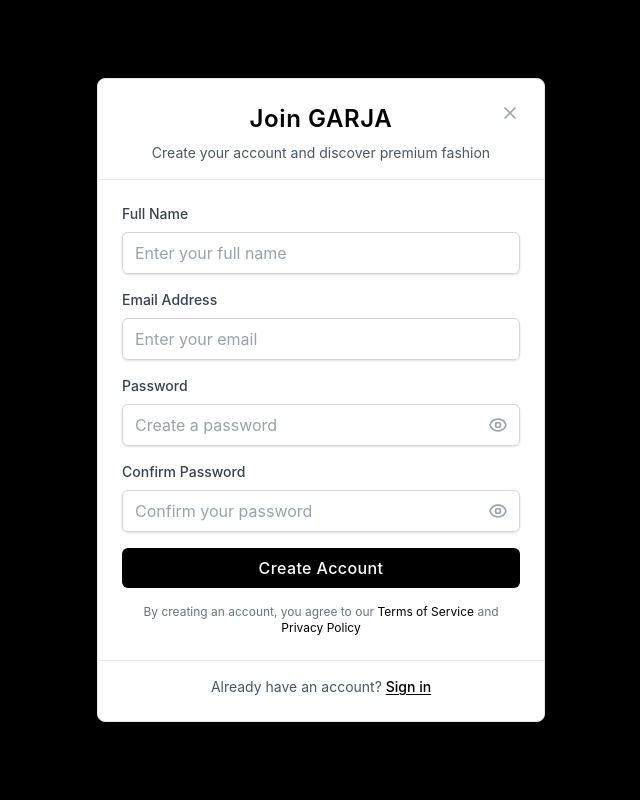
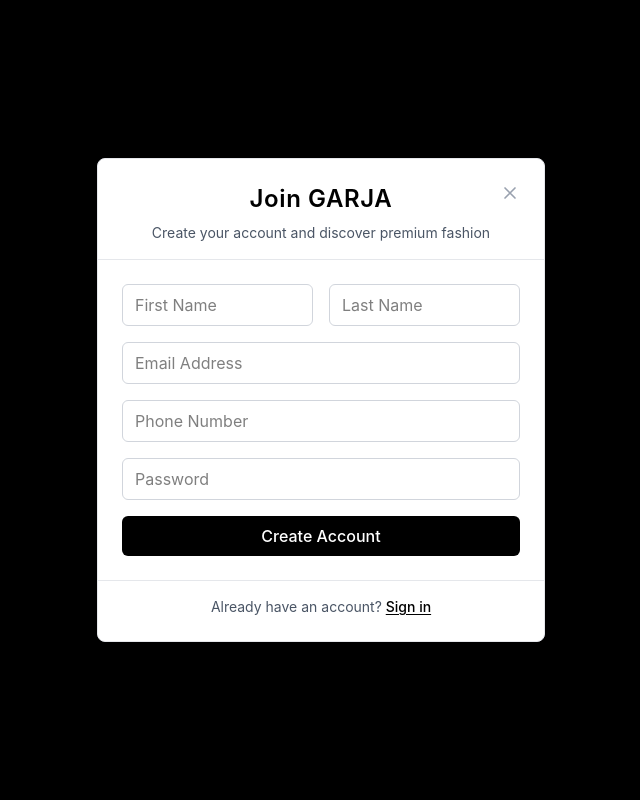
Before and after one commit to WTLInterns/GARJA_FRONTEND, a Next.js app: page /checkout in a window 1280 px wide. Both pictures are taken after a click on the button "Sign up". Shown: the top 800 px of the page, without its empty margins (319-959 px from the left). Built offline with nearby package versions, Linux system fonts and the light colour scheme.

Commit message:
sign up api implement

```diff
--- a/package.json
+++ b/package.json
@@ -9,6 +9,7 @@
     "lint": "next lint"
   },
   "dependencies": {
+    "axios": "^1.11.0",
     "chart.js": "^4.5.0",
     "next": "^15.5.2",
     "react": "^19.1.1",
--- a/src/components/AuthModal.tsx
+++ b/src/components/AuthModal.tsx
@@ -1,8 +1,7 @@
 'use client';
 
-import React, { useEffect } from 'react';
-import LoginForm from './LoginForm';
-import SignupForm from './SignupForm';
+import React, { useEffect, useState } from 'react';
+import axios from 'axios';
 
 interface AuthModalProps {
   isOpen: boolean;
@@ -13,10 +12,34 @@
 const AuthModal: React.FC<AuthModalProps> = ({ isOpen, onClose, initialMode = 'login' }) => {
   const [mode, setMode] = React.useState<'login' | 'signup'>(initialMode);
 
+  // Signup form state
+  const [formData, setFormData] = useState({
+    firstName: '',
+    lastName: '',
+    email: '',
+    phoneNumber: '',
+    password: '',
+    role: 'USER'
+  });
+  const [isLoading, setIsLoading] = useState(false);
+  const [error, setError] = useState('');
+  const [showSuccess, setShowSuccess] = useState(false);
+
   // Reset mode when modal opens
   useEffect(() => {
     if (isOpen) {
       setMode(initialMode);
+      // Reset form data when modal opens
+      setFormData({
+        firstName: '',
+        lastName: '',
+        email: '',
+        phoneNumber: '',
+        password: '',
+        role: 'USER'
+      });
+      setError('');
+      setShowSuccess(false);
     }
   }, [isOpen, initialMode]);
 
@@ -51,6 +74,90 @@
     };
   }, [isOpen, onClose]);
 
+  const handleInputChange = (e: React.ChangeEvent<HTMLInputElement>) => {
+    const { name, value } = e.target;
+    setFormData(prev => ({
+      ...prev,
+      [name]: value
+    }));
+    if (error) setError('');
+  };
+
+  // Play success sound function
+  const playSuccessSound = () => {
+    try {
+      // Create a simple success sound using Web Audio API
+      const audioContext = new (window.AudioContext || (window as any).webkitAudioContext)();
+
+      // Create oscillators for a pleasant chime sound
+      const oscillator1 = audioContext.createOscillator();
+      const oscillator2 = audioContext.createOscillator();
+      const gainNode = audioContext.createGain();
+
+      // Connect nodes
+      oscillator1.connect(gainNode);
+      oscillator2.connect(gainNode);
+      gainNode.connect(audioContext.destination);
+
+      // Set frequencies for a pleasant chord (C major)
+      oscillator1.frequency.setValueAtTime(523.25, audioContext.currentTime); // C5
+      oscillator2.frequency.setValueAtTime(659.25, audioContext.currentTime); // E5
+
+      // Set waveform
+      oscillator1.type = 'sine';
+      oscillator2.type = 'sine';
+
+      // Create fade out effect
+      gainNode.gain.setValueAtTime(0.3, audioContext.currentTime);
+      gainNode.gain.exponentialRampToValueAtTime(0.01, audioContext.currentTime + 0.8);
+
+      // Play the sound
+      oscillator1.start(audioContext.currentTime);
+      oscillator2.start(audioContext.currentTime);
+      oscillator1.stop(audioContext.currentTime + 0.8);
+      oscillator2.stop(audioContext.currentTime + 0.8);
+    } catch (error) {
+      // Fallback: If Web Audio API is not supported, you can use a simple beep
+      console.log('Success! Audio not supported in this browser');
+    }
+  };
+
+  const handleSignupSubmit = async (e: React.FormEvent) => {
+    e.preventDefault();
+    setIsLoading(true);
+    setError('');
+
+    try {
+      const response = await axios.post('http://localhost:8085/auth/signup', {
+        firstName: formData.firstName,
+        lastName: formData.lastName,
+        email: formData.email,
+        phoneNumber: formData.phoneNumber,
+        password: formData.password,
+        role: formData.role
+      });
+
+      if (response.status === 200 || response.status === 201) {
+        // Show success message and play sound
+        setShowSuccess(true);
+        playSuccessSound();
+
+        // Close modal after 2 seconds
+        setTimeout(() => {
+          onClose();
+        }, 2000);
+      }
+    } catch (error: any) {
+      if (error.response) {
+        setError(error.response.data?.message || 'Signup failed. Please try again.');
+      } else {
+        setError('Unable to connect to server. Please try again.');
+      }
+    } finally {
+      setIsLoading(false);
+    }
+  };
+
   if (!isOpen) return null;
 
   const handleBackdropClick = (e: React.MouseEvent) => {
@@ -61,6 +168,8 @@
 
   const switchMode = () => {
     setMode(mode === 'login' ? 'signup' : 'login');
+    setError(''); // Clear errors when switching modes
+    setShowSuccess(false); // Clear success message
   };
 
   return (
@@ -69,6 +178,31 @@
       onClick={handleBackdropClick}
     >
       <div className="relative w-full max-w-md bg-white rounded-lg shadow-2xl border border-gray-200 transform transition-all duration-300 ease-out scale-100 hover:scale-[1.02]">
+        {/* Success Message Overlay */}
+        {showSuccess && (
+          <div className="absolute inset-0 bg-white rounded-lg flex items-center justify-center z-20">
+            <div className="text-center px-6 py-8">
+              {/* Success Icon with Animation */}
+              <div className="mx-auto w-16 h-16 bg-green-100 rounded-full flex items-center justify-center mb-4 animate-bounce">
+                <svg className="w-8 h-8 text-green-500" fill="none" stroke="currentColor" viewBox="0 0 24 24">
+                  <path strokeLinecap="round" strokeLinejoin="round" strokeWidth={2} d="M5 13l4 4L19 7" />
+                </svg>
+              </div>
+
+              {/* Success Text */}
+              <h3 className="text-2xl font-semibold text-gray-900 mb-2">Account Created!</h3>
+              <p className="text-gray-600 mb-4">Welcome to GARJA! Your account has been successfully created.</p>
+
+              {/* Loading dots animation */}
+              <div className="flex justify-center space-x-1">
+                <div className="w-2 h-2 bg-black rounded-full animate-pulse"></div>
+                <div className="w-2 h-2 bg-black rounded-full animate-pulse" style={{animationDelay: '0.1s'}}></div>
+                <div className="w-2 h-2 bg-black rounded-full animate-pulse" style={{animationDelay: '0.2s'}}></div>
+              </div>
+            </div>
+          </div>
+        )}
+
         {/* Close Button */}
         <button
           onClick={onClose}
@@ -97,9 +231,99 @@
         {/* Modal Body */}
         <div className="px-6 py-6">
           {mode === 'login' ? (
-            <LoginForm onSuccess={onClose} />
+            <div>
+              {/* Login Form - You can implement login API here */}
+              <form className="space-y-4">
+                <input
+                  type="email"
+                  placeholder="Email Address"
+                  className="w-full px-3 py-2 border border-gray-300 rounded-md focus:outline-none focus:ring-2 focus:ring-black focus:border-black"
+                />
+                <input
+                  type="password"
+                  placeholder="Password"
+                  className="w-full px-3 py-2 border border-gray-300 rounded-md focus:outline-none focus:ring-2 focus:ring-black focus:border-black"
+                />
+                <button
+                  type="submit"
+                  className="w-full py-2 px-4 rounded-md font-medium bg-black text-white hover:bg-gray-800 transition-colors"
+                >
+                  Sign In
+                </button>
+              </form>
+            </div>
           ) : (
-            <SignupForm onSuccess={onClose} />
+            <form onSubmit={handleSignupSubmit} className="space-y-4">
+              {error && (
+                <div className="p-3 text-sm text-red-600 bg-red-50 border border-red-200 rounded-md">
+                  {error}
+                </div>
+              )}
+
+              <div className="grid grid-cols-2 gap-4">
+                <input
+                  type="text"
+                  name="firstName"
+                  required
+                  value={formData.firstName}
+                  onChange={handleInputChange}
+                  placeholder="First Name"
+                  className="w-full px-3 py-2 border border-gray-300 rounded-md focus:outline-none focus:ring-2 focus:ring-black focus:border-black"
+                />
+
+                <input
+                  type="text"
+                  name="lastName"
+                  required
+                  value={formData.lastName}
+                  onChange={handleInputChange}
+                  placeholder="Last Name"
+                  className="w-full px-3 py-2 border border-gray-300 rounded-md focus:outline-none focus:ring-2 focus:ring-black focus:border-black"
+                />
+              </div>
+
+              <input
+                type="email"
+                name="email"
+                required
+                value={formData.email}
+                onChange={handleInputChange}
+                placeholder="Email Address"
+                className="w-full px-3 py-2 border border-gray-300 rounded-md focus:outline-none focus:ring-2 focus:ring-black focus:border-black"
+              />
+
+              <input
+                type="tel"
+                name="phoneNumber"
+                required
+                value={formData.phoneNumber}
+                onChange={handleInputChange}
+                placeholder="Phone Number"
+                className="w-full px-3 py-2 border border-gray-300 rounded-md focus:outline-none focus:ring-2 focus:ring-black focus:border-black"
+              />
+
+              <input
+                type="password"
+                name="password"
+                required
+                value={formData.password}
+                onChange={handleInputChange}
+                placeholder="Password"
+                className="w-full px-3 py-2 border border-gray-300 rounded-md focus:outline-none focus:ring-2 focus:ring-black focus:border-black"
+              />
+
+              <button
+                type="submit"
+                disabled={isLoading}
+                className={`w-full py-2 px-4 rounded-md font-medium transition-colors ${
+                  isLoading
+                    ? 'bg-gray-300 text-gray-500 cursor-not-allowed'
+                    : 'bg-black text-white hover:bg-gray-800'
+                }`}
+              >
+                {isLoading ? 'Creating Account...' : 'Create Account'}
+              </button>
+            </form>
           )}
         </div>
 
```
Also changed, not shown: 1 other file (tests, documents, lock files or other folders).
